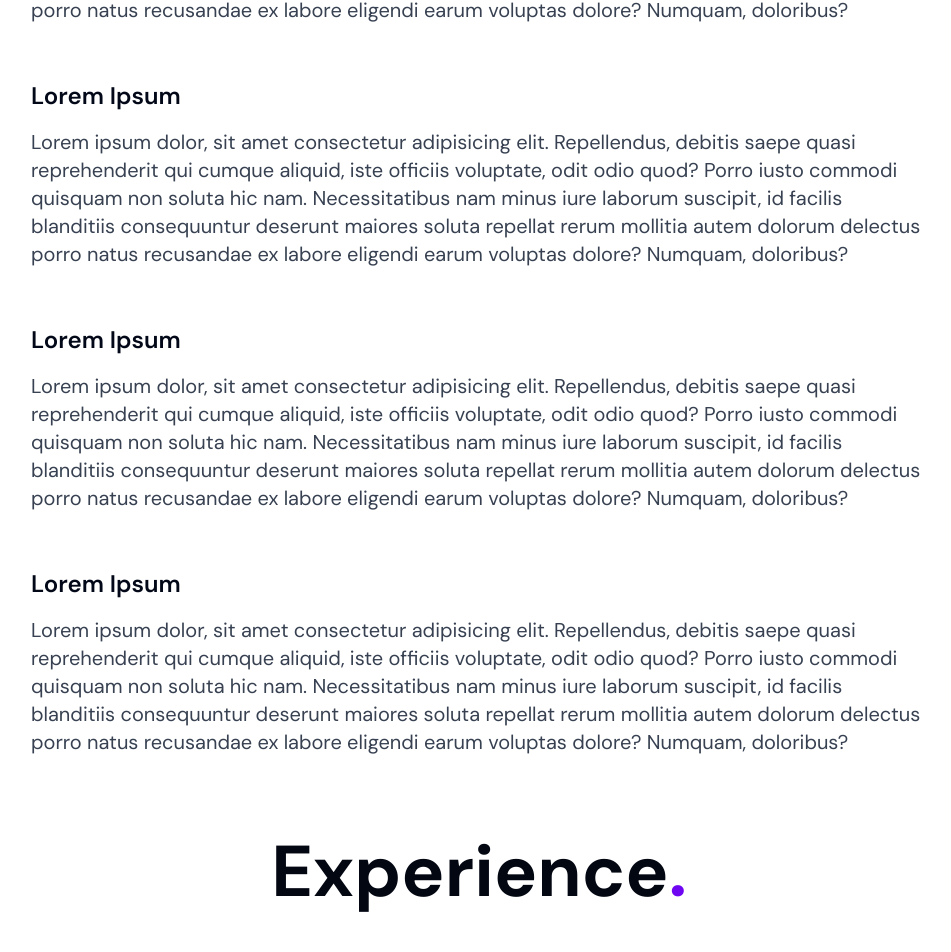
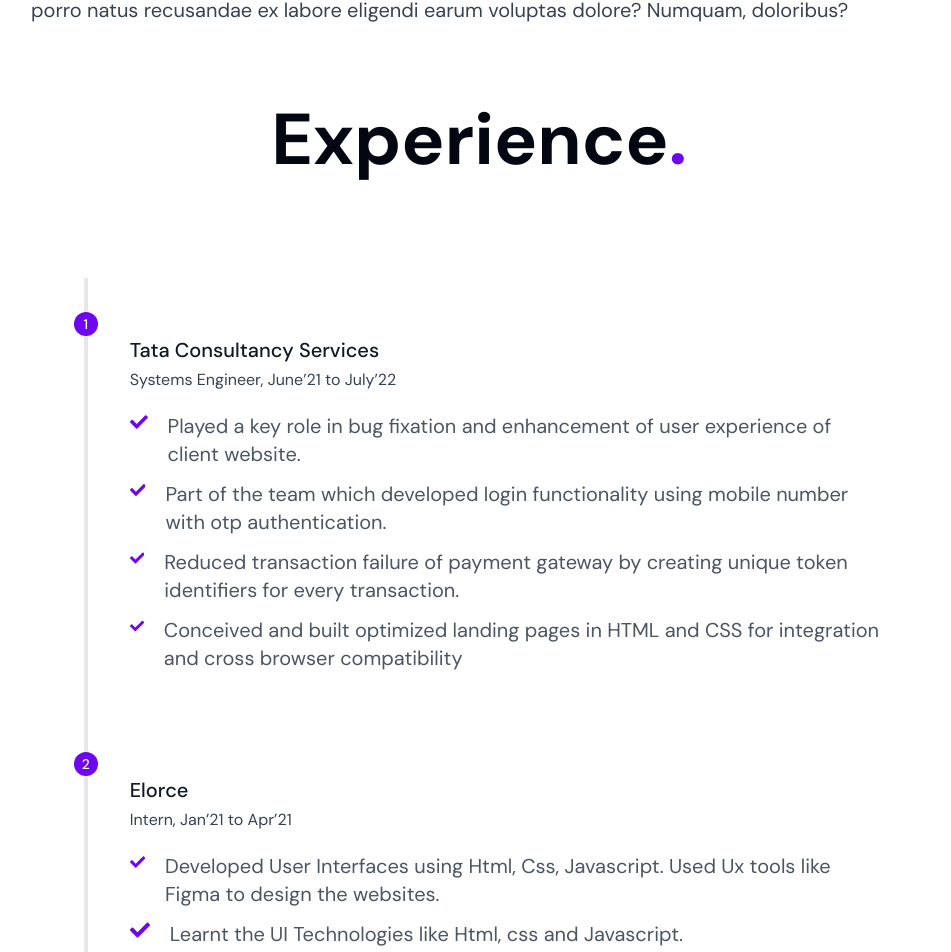
Before and after one commit to Rithvik8001/Rithvik-s-Portfolio, a Next.js app: page /about in a window 1280 px wide. Shown: the part 674-1626 px from the top of the page, without its empty margins (161-1112 px from the left). Built offline with nearby package versions, Linux system fonts and the light colour scheme.

Commit message:
About Changes

```diff
--- a/src/components/About.tsx
+++ b/src/components/About.tsx
@@ -39,51 +39,6 @@ export default function page() {
           </p>
         </div>
       </BlurFade>
-      <BlurFade delay={0.45} inView>
-        <div className="max-w-4xl mx-auto space-y-4 mt-14">
-          <h3 className="font-semibold text-2xl">Lorem Ipsum</h3>
-          <p className="text-gray-700 text-xl">
-            Lorem ipsum dolor, sit amet consectetur adipisicing elit.
-            Repellendus, debitis saepe quasi reprehenderit qui cumque aliquid,
-            iste officiis voluptate, odit odio quod? Porro iusto commodi
-            quisquam non soluta hic nam. Necessitatibus nam minus iure laborum
-            suscipit, id facilis blanditiis consequuntur deserunt maiores soluta
-            repellat rerum mollitia autem dolorum delectus porro natus
-            recusandae ex labore eligendi earum voluptas dolore? Numquam,
-            doloribus?
-          </p>
-        </div>
-      </BlurFade>
-      <BlurFade delay={0.55} inView>
-        <div className="max-w-4xl mx-auto space-y-4 mt-14">
-          <h3 className="font-semibold text-2xl">Lorem Ipsum</h3>
-          <p className="text-gray-700 text-xl">
-            Lorem ipsum dolor, sit amet consectetur adipisicing elit.
-            Repellendus, debitis saepe quasi reprehenderit qui cumque aliquid,
-            iste officiis voluptate, odit odio quod? Porro iusto commodi
-            quisquam non soluta hic nam. Necessitatibus nam minus iure laborum
-            suscipit, id facilis blanditiis consequuntur deserunt maiores soluta
-            repellat rerum mollitia autem dolorum delectus porro natus
-            recusandae ex labore eligendi earum voluptas dolore? Numquam,
-            doloribus?
-          </p>
-        </div>
-      </BlurFade>
-      <BlurFade delay={0.65} inView>
-        <div className="max-w-4xl mx-auto space-y-4 mt-14">
-          <h3 className="font-semibold text-2xl">Lorem Ipsum</h3>
-          <p className="text-gray-700 text-xl">
-            Lorem ipsum dolor, sit amet consectetur adipisicing elit.
-            Repellendus, debitis saepe quasi reprehenderit qui cumque aliquid,
-            iste officiis voluptate, odit odio quod? Porro iusto commodi
-            quisquam non soluta hic nam. Necessitatibus nam minus iure laborum
-            suscipit, id facilis blanditiis consequuntur deserunt maiores soluta
-            repellat rerum mollitia autem dolorum delectus porro natus
-            recusandae ex labore eligendi earum voluptas dolore? Numquam,
-            doloribus?
-          </p>
-        </div>
-      </BlurFade>
     </section>
   );
 }
```
